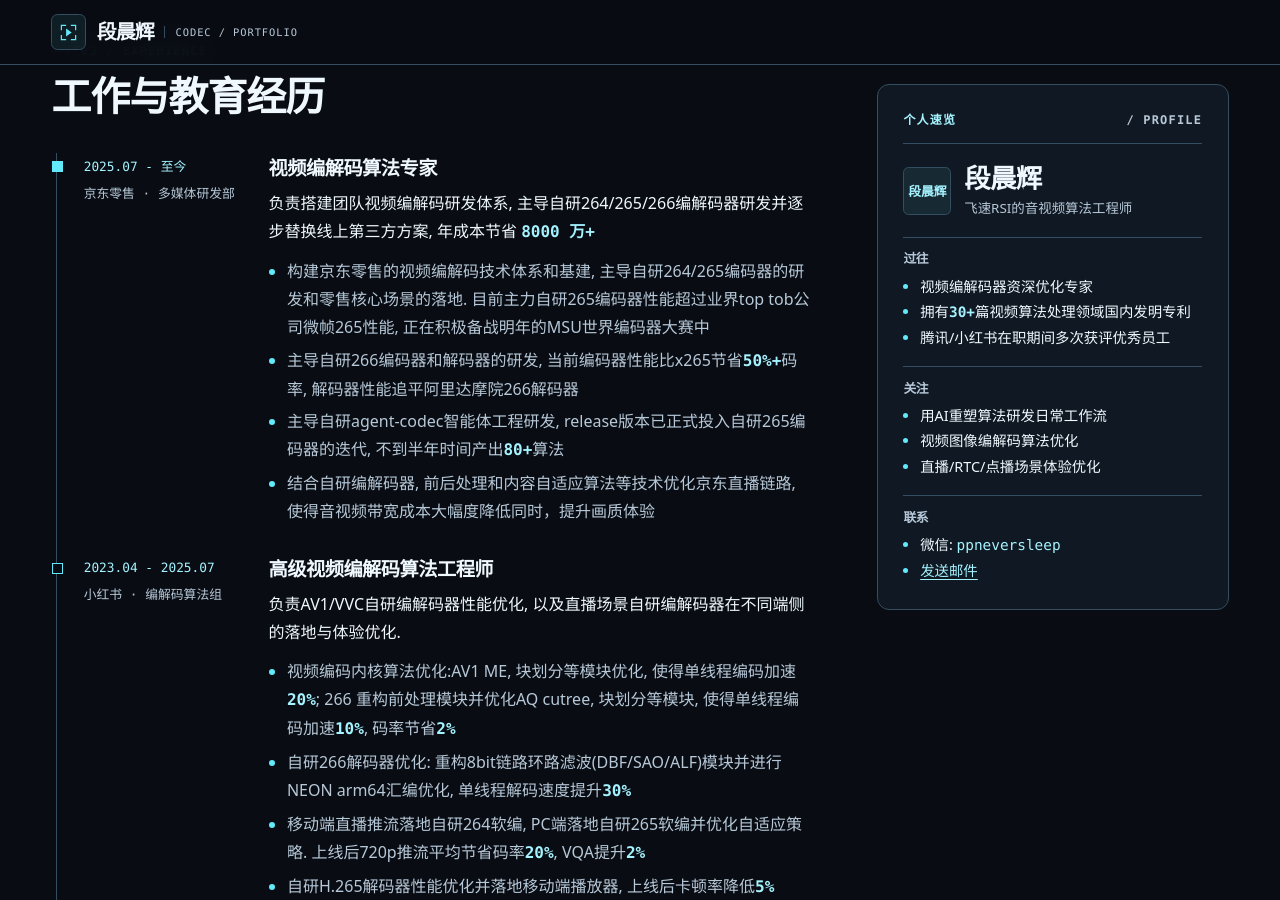
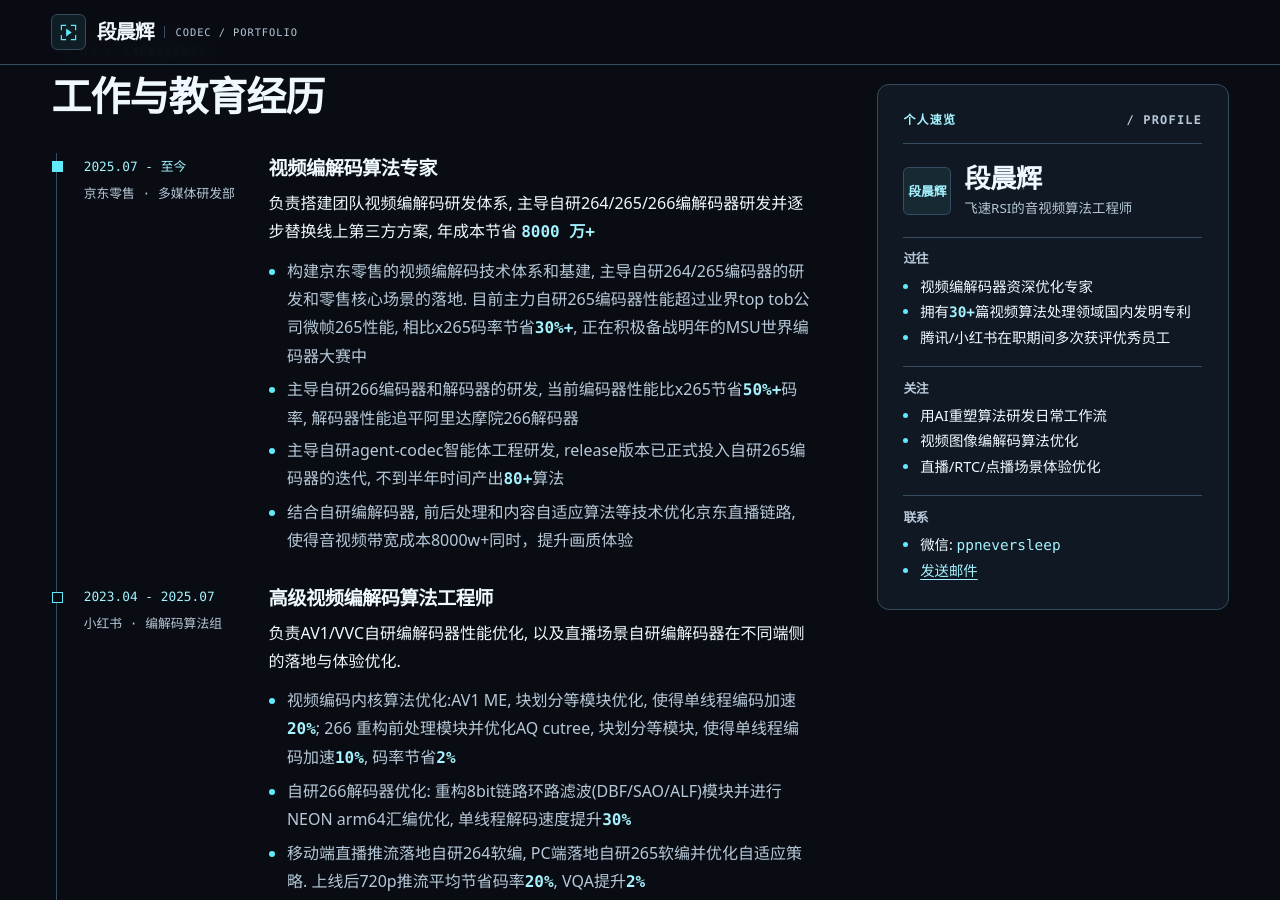
Before and after one commit to bitchenhui/bitchenhui.github.io, a Jekyll site: the page built from index.html, in a window 1280 px wide and 900 px high, scrolled down 1128 px. Built offline with Jekyll 4.4.1, drawn with Linux system fonts in a browser that asks for light colours.

Commit message:
chore: quantify 265 gains and live cost savings in JD highlights

```diff
--- a/_data/experience.yml
+++ b/_data/experience.yml
@@ -5,10 +5,10 @@
   role: "视频编解码算法专家"
   summary: "负责搭建团队视频编解码研发体系, 主导自研264/265/266编解码器研发并逐步替换线上第三方方案, 年成本节省 8000 万+"
   highlights:
-    - "构建京东零售的视频编解码技术体系和基建, 主导自研264/265编码器的研发和零售核心场景的落地. 目前主力自研265编码器性能超过业界top tob公司微帧265性能, 正在积极备战明年的MSU世界编码器大赛中"
+    - "构建京东零售的视频编解码技术体系和基建, 主导自研264/265编码器的研发和零售核心场景的落地. 目前主力自研265编码器性能超过业界top tob公司微帧265性能, 相比x265码率节省30%+, 正在积极备战明年的MSU世界编码器大赛中"
     - "主导自研266编码器和解码器的研发, 当前编码器性能比x265节省50%+码率, 解码器性能追平阿里达摩院266解码器"
     - "主导自研agent-codec智能体工程研发, release版本已正式投入自研265编码器的迭代, 不到半年时间产出80+算法"
-    - "结合自研编解码器, 前后处理和内容自适应算法等技术优化京东直播链路, 使得音视频带宽成本大幅度降低同时，提升画质体验"
+    - "结合自研编解码器, 前后处理和内容自适应算法等技术优化京东直播链路, 使得音视频带宽成本8000w+同时，提升画质体验"
 
 - period: "2023.04 - 2025.07"
   org: "小红书 · 编解码算法组"
```
